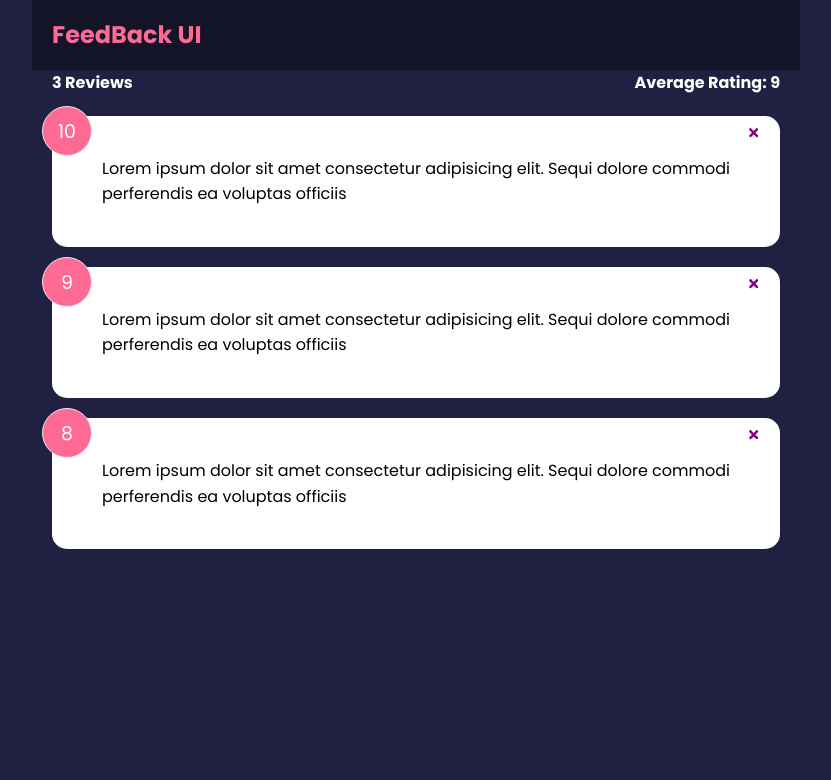
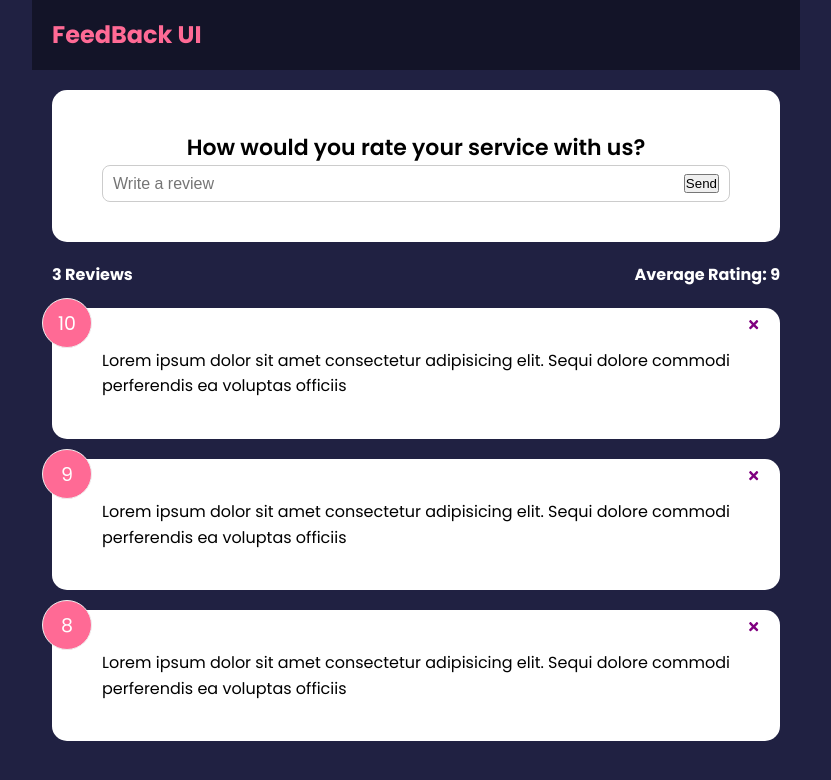
Before and after one commit to ajinkyacodes/reactjs-feedback-app, a React (Create React App) app: page / in a window 1280 px wide. Shown: the top 780 px of the page, without its empty margins (224-1055 px from the left). Built offline with nearby package versions, Linux system fonts and the light colour scheme.

Commit message:
Created FeedbackForm component with useState

```diff
--- a/src/App.js
+++ b/src/App.js
@@ -3,6 +3,7 @@
 import FeedbackList from "./components/FeedbackList";
 import FeedbackData from "./data/FeedbackData";
 import FeedbackStats from "./components/FeedbackStats";
+import FeedbackForm from "./components/FeedbackForm";
 
 function App() {
   const [feedback, setFeedback] = useState(FeedbackData);
@@ -17,6 +18,7 @@
     <>
       <Header />
       <div className="container">
+        <FeedbackForm />
         <FeedbackStats feedback={feedback} />
         <FeedbackList feedback={feedback} handleDelete={deleteFeedback} />
       </div>
--- /dev/null
+++ b/src/components/FeedbackForm.jsx
@@ -0,0 +1,24 @@
+import { useState } from "react";
+import Card from "./shared/Card";
+
+function FeedbackForm() {
+  const [text, setText] = useState("");
+
+  const handleTextChange = (e) => {
+    setText(e.target.value);
+  }
+  return (
+    <Card>
+      <form>
+        <h2>How would you rate your service with us?</h2>
+        {/* @todo - rating select component  */}
+        <div className="input-group">
+          <input onChange={handleTextChange} type="text" placeholder="Write a review" value={text} />
+          <button type="submit">Send</button>
+        </div>
+      </form>
+    </Card>
+  );
+}
+
+export default FeedbackForm;
```
